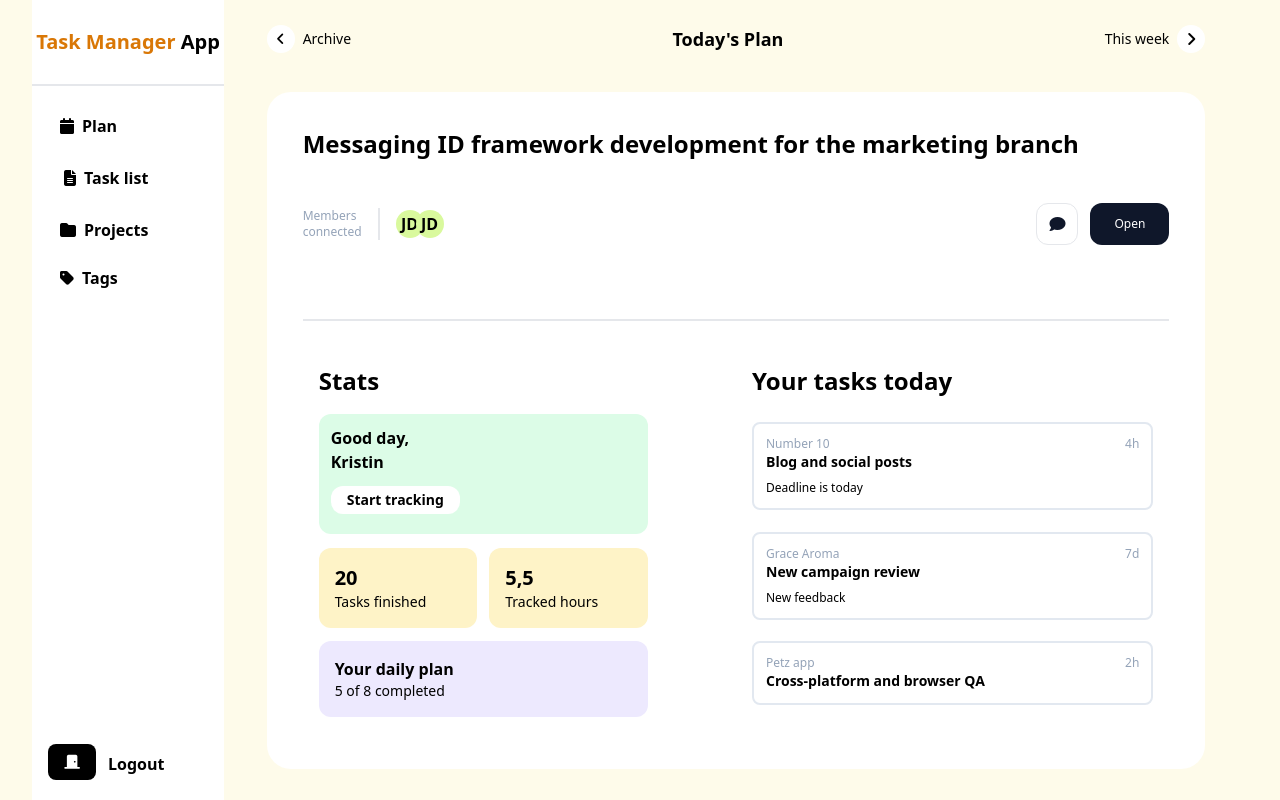
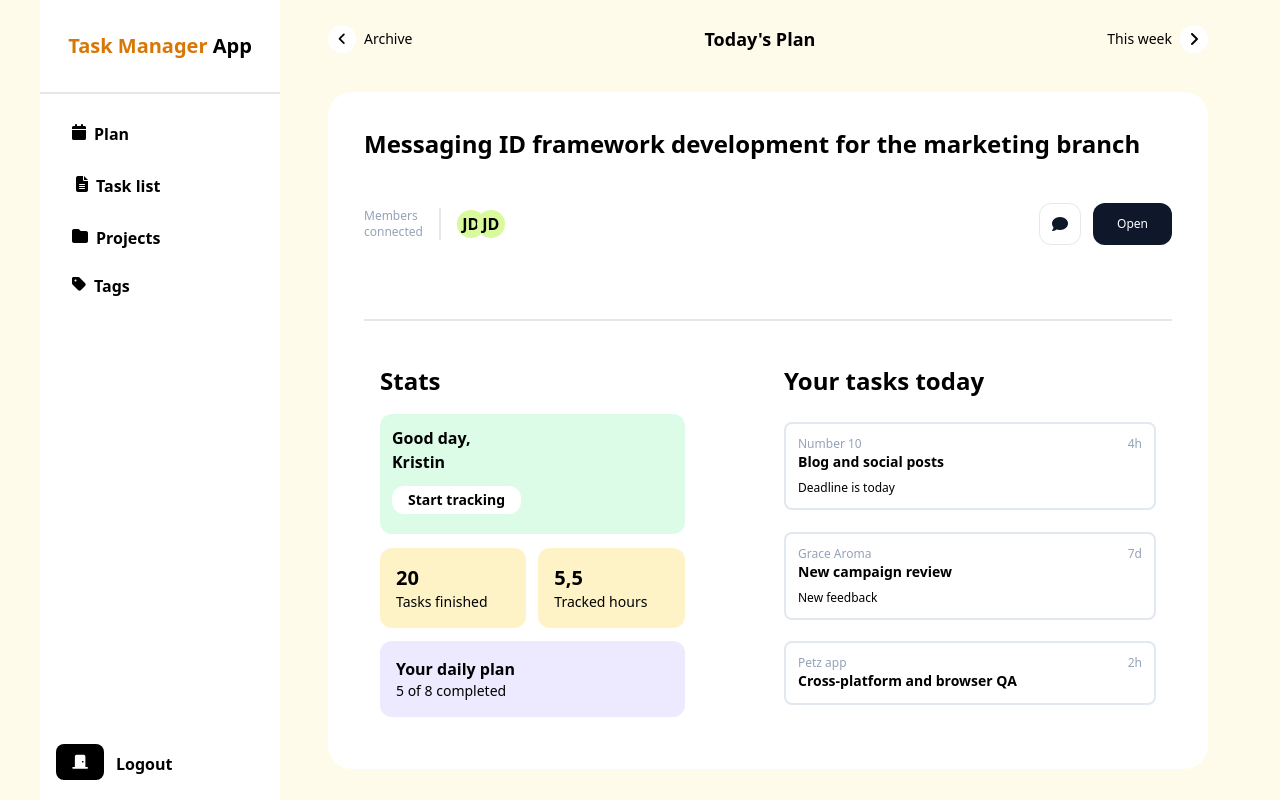
Before and after one commit to iTzRichardGG/prueba-tailwind, a website: page index.html in a window 1280 px wide. Drawn offline with Linux system fonts and the light colour scheme.

Commit message:
last commit ?

```diff
--- a/index.html
+++ b/index.html
@@ -13,13 +13,13 @@
      <!-- Contenedor principal que ocupa toda la pantalla en alto y ancho -->
     <div class="flex tu-elemento w-screen">
       <!-- Barra lateral izquierda que ocupa el 25% del ancho de pantalla -->
-      <div class="w-1/4 flex justify-center">
+      <div class="flex justify-center xs:w-1/5 sm:w-1/4">
             <div class="bg-white flex flex-col justify-between xs:w-full sm:w-9/12">
 
                 <!-- Encabezado de la aplicación en la barra lateral -->
                 <div>
-                    <div class="border-b-2 xs:p-1">
-                        <h2 class="my-6 text-center font-bold xs:text-xs sm:text-xl">
+                    <div class="border-b-2 xs:p-2">
+                        <h2 class="my-6 text-center font-bold xs:text-xs sm:text-base lg:text-xl">
                             <e class="text-amber-600 font-bold">Task Manager</e> App
                         </h2>
                     </div>
@@ -27,21 +27,21 @@
                     <!-- Menú de navegación dentro de la barra lateral -->
                     <div class="mt-4 flex flex-col items-center justify-center">
                         <!-- Elementos de menú con estilos interactivos al pasar el cursor -->
-                        <p class="cursor-pointer font-bold w-5/6 p-3 rounded-xl flex items-center hover:bg-amber-200 hover:text-amber-800 xs:text-xxs xs:flex-col sm:flex-row sm:text-sm lg:text-base">
-                            <i class="fa-solid fa-calendar sm:mr-2 xs:mr-0"></i>
+                        <p class="cursor-pointer font-bold w-5/6 p-3 rounded-xl flex items-center hover:bg-amber-200 hover:text-amber-800 xs:text-xxs xs:flex-col sm:flex-row sm:text-xs lg:text-base">
+                            <i class="fa-solid fa-calendar xs:mr-0 xs:mb-1 sm:mr-2 sm-mb-0"></i>
                             Plan
                         </p>
                         <!-- Cada item del menú sigue la misma estructura  -->
-                        <p class="cursor-pointer font-bold w-5/6 p-4 rounded-xl flex items-center hover:bg-amber-200 hover:text-amber-800 xs:text-xxs xs:flex-col xs:text-center sm:flex-row sm:text-sm sm:text-start lg:text-base">
-                            <i class="fa-solid fa-file-lines xs:mr-0 sm:mr-2"></i>
+                        <p class="cursor-pointer font-bold w-5/6 p-4 rounded-xl flex items-center hover:bg-amber-200 hover:text-amber-800 xs:text-xxs xs:flex-col xs:text-center sm:flex-row sm:text-xs sm:text-start lg:text-base">
+                            <i class="fa-solid fa-file-lines xs:mr-0 xs:mb-1 sm:mr-2 sm-mb-0"></i>
                             Task list
                         </p>
-                        <p class="cursor-pointer font-bold w-5/6 p-3 rounded-xl flex items-center hover:bg-amber-200 hover:text-amber-800 xs:text-xxs xs:flex-col sm:flex-row sm:text-sm lg:text-base">
-                            <i class="fa-solid fa-folder xs:mr-0 sm:mr-2"></i>
+                        <p class="cursor-pointer font-bold w-5/6 p-3 rounded-xl flex items-center hover:bg-amber-200 hover:text-amber-800 xs:text-xxs xs:flex-col sm:flex-row sm:text-xs lg:text-base">
+                            <i class="fa-solid fa-folder xs:mr-0 xs:mb-1 sm:mr-2 sm-mb-0"></i>
                             Projects
                         </p>
-                        <p class="cursor-pointer font-bold w-5/6 p-3 rounded-xl flex items-center hover:bg-amber-200 hover:text-amber-800 xs:text-xxs xs:flex-col sm:flex-row sm:text-sm lg:text-base">
-                            <i class="fa-solid fa-tag xs:mr-0 sm:mr-2"></i>
+                        <p class="cursor-pointer font-bold w-5/6 p-3 rounded-xl flex items-center hover:bg-amber-200 hover:text-amber-800 xs:text-xxs xs:flex-col sm:flex-row sm:text-xs lg:text-base">
+                            <i class="fa-solid fa-tag xs:mr-0 xs:mb-1 sm:mr-2  sm-mb-0"></i>
                             Tags
                         </p>
                     </div>
@@ -58,7 +58,7 @@
         </div>
 
       <!-- Área de contenido principal, ocupa el 75% restante del ancho de la pantalla -->
-        <div class="w-3/4 flex flex-col sm:w-full">
+        <div class="flex flex-col xs:w-4/5 sm:w-3/4">
         <!-- Barra de navegación superior -->
             <div class="h-1/12 flex justify-center items-center">
                 <div class="h-full w-11/12 flex justify-between items-center xs:mr-0 xs:mt-4 sm:mr-16">
@@ -87,7 +87,7 @@
 
             <!-- Sección de tareas y estadísticas -->
             <div class="h-full flex justify-center items-center overflow-hidden">
-                <div class="w-11/12 bg-white rounded-3xl flex flex-col xs:h-40/41 xs:p-5 xs:mr-0 sm:h-11/12  sm:mr-16 sm:p-9">
+                <div class="w-11/12 bg-white rounded-3xl flex flex-col xs:h-40/41 xs:p-5 xs:mr-0 sm:h-11/12 sm:mr-16 sm:p-9">
                     <!-- Detalles de la tarea principal -->
                     <div class="h-1/3 border-b-2">
                         <p class="font-bold xs:text-base sm:text-xl lg:text-2xl">
@@ -127,7 +127,7 @@
                     </div>
 
                     <!-- Sección de estadísticas y plan diario -->
-                    <div class="no-scrollbar h-2/3 flex justify-between xs:mt-4 xs:flex-col xs:overflow-y-scroll sm:overflow-y-visible sm:flex-row sm:mt-7 sm:items-center">
+                    <div class="no-scrollbar h-2/3 flex justify-between xs:mt-4 xs:flex-col xs:overflow-y-scroll sm:flex-row sm:mt-7 sm:items-center">
                         <!-- Columna de estadísticas -->
                         <div class="h-full flex flex-col justify-between xs:w-full xs:p-0 sm:p-4 sm:w-1/2 lg:w-5/12">
                             <p class="font-bold text-2xl mb-4 xs:text-lg sm:text-xl lg:text-2xl">Stats</p>
```
Also changed, not shown: css/styles-tailwind.css.
